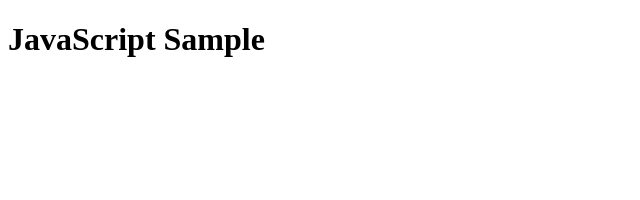
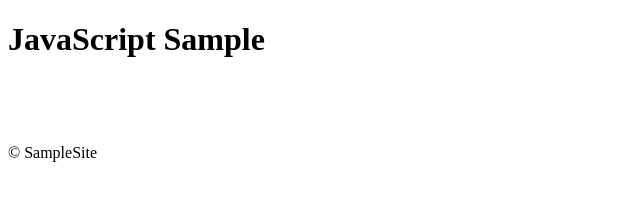
Before and after one commit to katsudon-tabetai/javascript_blank, a plain HTML site: page index.html in a window 1280 px wide. Shown: the whole page, without its empty margins (0-640 px from the left). Drawn offline with Linux system fonts and the light colour scheme.

Commit message:
Update index.html
Made slight adjustment.

```diff
--- a/index.html
+++ b/index.html
@@ -16,9 +16,9 @@
     <main>
         <!--ここにHTMLを書きます-->
     </main>
-    <footer>
-
-    </footer>
+  　<footer>
+    　　<p>© SampleSite</p>
+  　</footer>
 </body>
 
 </html>
```
